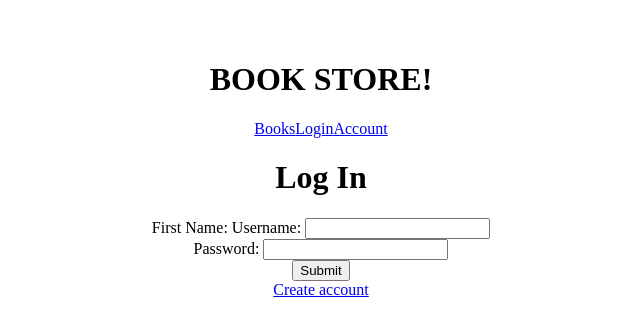
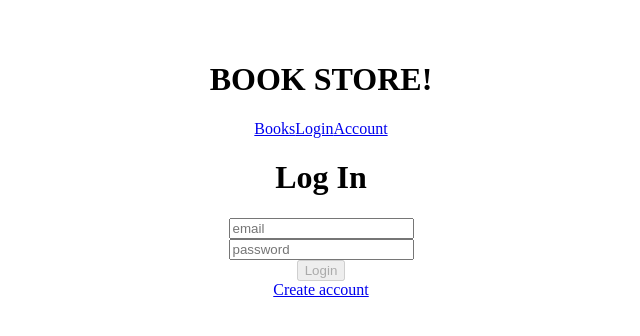
Before and after one commit to yhsomemot/capstone.2024, a React (Vite) app in the folder client/: page /login in a window 1280 px wide. Shown: the top 336 px of the page, without its empty margins (319-959 px from the left). Built offline with nearby package versions, Linux system fonts and the light colour scheme.

Commit message:
login words, getting console token back

```diff
--- a/client/src/components/Login.jsx
+++ b/client/src/components/Login.jsx
@@ -2,31 +2,57 @@ import { useState, useEffect } from "react";
 import { Link, useNavigate } from "react-router-dom";
 import { API_URL } from "../App";
 
-export function Login({ setToken, email, setEmail }) {
+export function Login() {
     const navigate = useNavigate();
     const [password, setPassword] = useState("");
+    const [email, setEmail] = useState("");
     const [error, setError] = useState("");
-    const [successMessage, setSuccessMessage] = useState("");
     const [loggedIn, setLoggedIn] = useState(false);
+    const [auth, setAuth] = useState({});
 
-    async function handleSubmit(e) {
-        e.preventDefault();
-        try {
-            const response = await fetch(`${API_URL}/users/login`, {
-                method: "POST",
-                headers: { 'Content-Type': "application/json" },
-                body: JSON.stringify({ email: email, password: password })
+    const submitLogin = ev => {
+        ev.preventDefault();
+        login({ email, password });
+    }
+
+    const attemptLoginWithToken = async () => {
+        const token = window.localStorage.getItem('token');
+        console.log("token " + token)
+        if (token) {
+            const response = await fetch(`${API_URL}/api/users/me`, {
+                headers: {
+                    authorization: token
+                }
             });
-            const result = await response.json();
-            setToken(result.token)
-            setSuccessMessage(result.message);
-            if (
-                response.status === 200
-            ) {
-                setLoggedIn(true)
+            const json = await response.json();
+            if (response.ok) {
+                setAuth(json);
             }
-        } catch (error) { setError(error.message); }
-    }
+            else {
+                window.localStorage.removeItem('token');
+            }
+        }
+    };
+
+    const login = async (credentials) => {
+        const response = await fetch(`${API_URL}/api/users/login`, {
+            method: 'POST',
+            body: JSON.stringify(credentials),
+            headers: {
+                'Content-Type': 'application/json'
+            }
+        });
+
+        const json = await response.json();
+        if (response.ok) {
+            window.localStorage.setItem('token', json.token);
+            attemptLoginWithToken();
+        }
+        else {
+            setError(error.message)
+            console.log(json);
+        }
+    };
 
     useEffect(() => {
         if (
@@ -39,25 +65,18 @@ export function Login({ setToken, email, setEmail }) {
     return (
         <div>
             <h1 className="logIn">Log In</h1>
-            {successMessage && <p>{successMessage}</p>}
-            {error && <p>{error}</p>}
 
-            <form className="loginForm" onSubmit={handleSubmit}>
-                <label >
-                    First Name: {""}
-                </label>
+            <form className="loginForm">
                 <label id="email">
-                    Username: {""}
-                    <input type="email" value={email} onChange={(e) => { setEmail(e.target.value) }} />
+                    <input type="email" value={email} placeholder = "email" onChange={(e) => { setEmail(e.target.value) }} />
                 </label>
                 <br />
                 <label id="password">
-                    Password: {""}
-                    <input type="password" value={password} onChange={(e) => { setPassword(e.target.value) }} />
+                    <input type="password" value={password} placeholder = "password" onChange={(e) => { setPassword(e.target.value) }} />
                 </label>
                 <br />
 
-                <button type="submit">Submit</button>
+                <button onClick={submitLogin} disabled={ !email || !password }>Login</button>
                 <br />
                 <div>
                     <Link to="/register" className="nav">
--- a/client/src/components/Register.jsx
+++ b/client/src/components/Register.jsx
@@ -11,7 +11,7 @@ export function Register({ setToken }) {
     async function handleSubmit(e) {
         e.preventDefault();
         try {
-            const response = await fetch(`${API_URL}/api/register`, {
+            const response = await fetch(`${API_URL}/api/users/register`, {
                 method: "POST",
                 headers: {'Content-Type': "application/json"},
                 body: JSON.stringify({ email: username, password: password })
```
Also changed, not shown: 2 other files (tests, documents, lock files or other folders).
